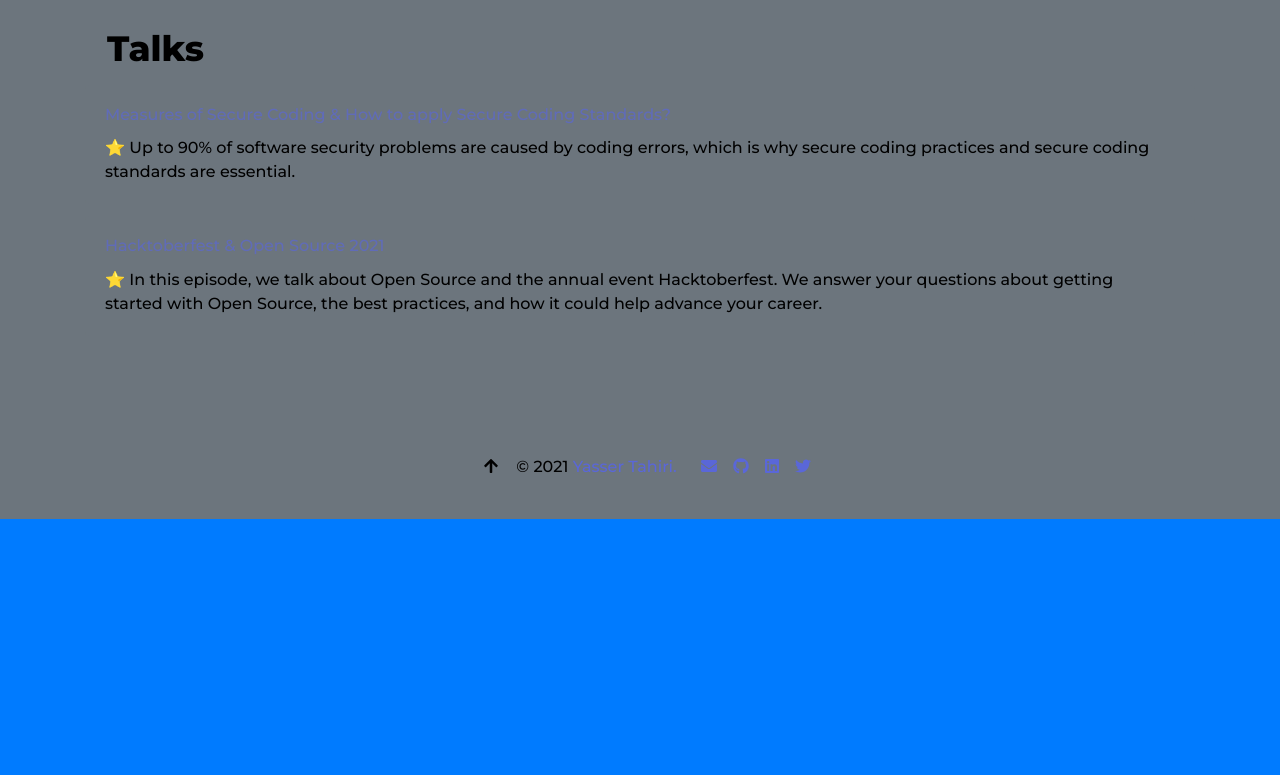
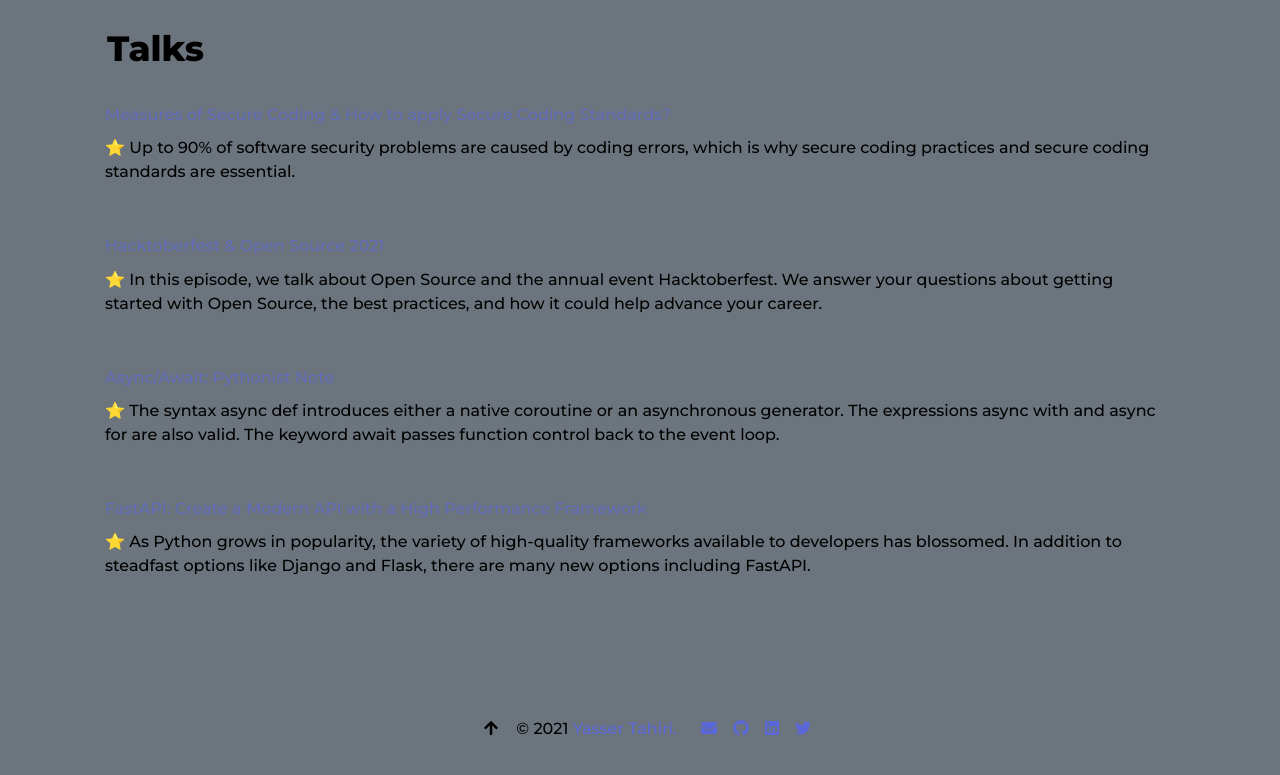
Before and after one commit to yezz123/yezz.me, a Gatsby site: page / in a window 1280 px wide. Shown: the part 2773-3548 px from the top of the page. Before the commit the page ends 3292 px from the top, so only its background shows below. Built offline with nearby package versions, Linux system fonts and the light colour scheme; Gatsby itself is replaced by a stand-in of ours.

Commit message:
Chore: Add Missing talks and change Email (#34)
* Add AuthenticationX & Fix Data

* chore: fix email and Add talks

```diff
--- a/src/components/footer.js
+++ b/src/components/footer.js
@@ -47,7 +47,7 @@ export default class Footer extends Component {
                     </li>
                     <li className="list-inline-item mr-3">
                       <a
-                        href="mailto:yasserth19@pm.me"
+                        href="mailto:yasserth19@gmail.com"
                         target="_blank"
                         rel="noreferrer"
                         alt="email"
--- a/src/components/links.js
+++ b/src/components/links.js
@@ -13,7 +13,7 @@ export default function Links() {
     <ul className="list-group list-group-horizontal">
       <li className="list-group-item">
         <a
-          href="mailto:yasserth19@pm.me"
+          href="mailto:yasserth19@gmail.com"
           target="_blank"
           rel="noreferrer"
           alt="email link"
--- a/src/data/talk.json
+++ b/src/data/talk.json
@@ -8,5 +8,15 @@
     "subject": "Hacktoberfest & Open Source 2021",
     "link": "https://youtu.be/T0ebJvUiDG4",
     "Description": "In this episode, we talk about Open Source and the annual event Hacktoberfest. We answer your questions about getting started with Open Source, the best practices, and how it could help advance your career."
+  },
+  {
+    "subject": "Async/Await: Pythonist Note",
+    "link": "https://app.pitch.com/app/presentation/140b08da-1f28-4899-889e-1a7843d3edce/1a275e07-4a05-408d-81d8-ee4e0a201fb3",
+    "Description": "The syntax async def introduces either a native coroutine or an asynchronous generator. The expressions async with and async for are also valid. The keyword await passes function control back to the event loop."
+  },
+  {
+    "subject": "FastAPI: Create a Modern API with a High Performance Framework",
+    "link": "https://youtu.be/qUn3K_b_YVc",
+    "Description": "As Python grows in popularity, the variety of high-quality frameworks available to developers has blossomed. In addition to steadfast options like Django and Flask, there are many new options including FastAPI."
   }
 ]
```
